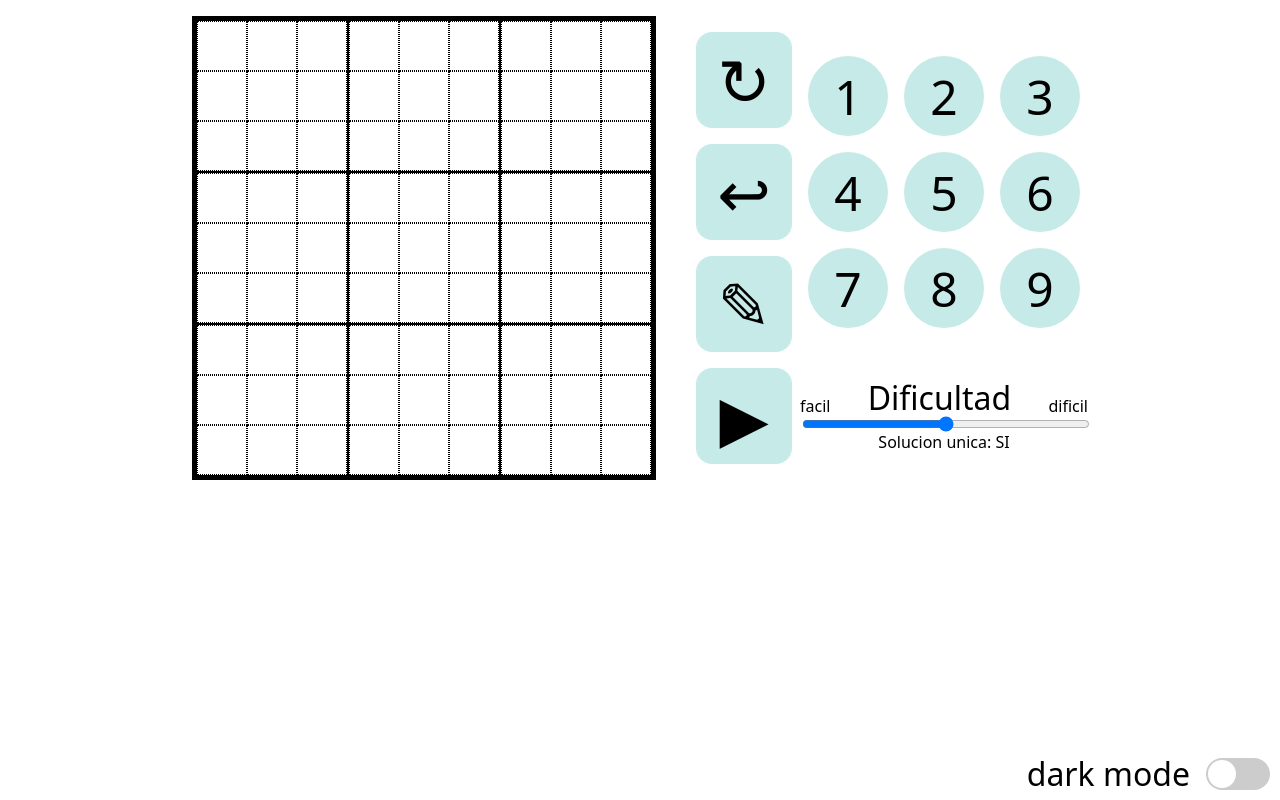
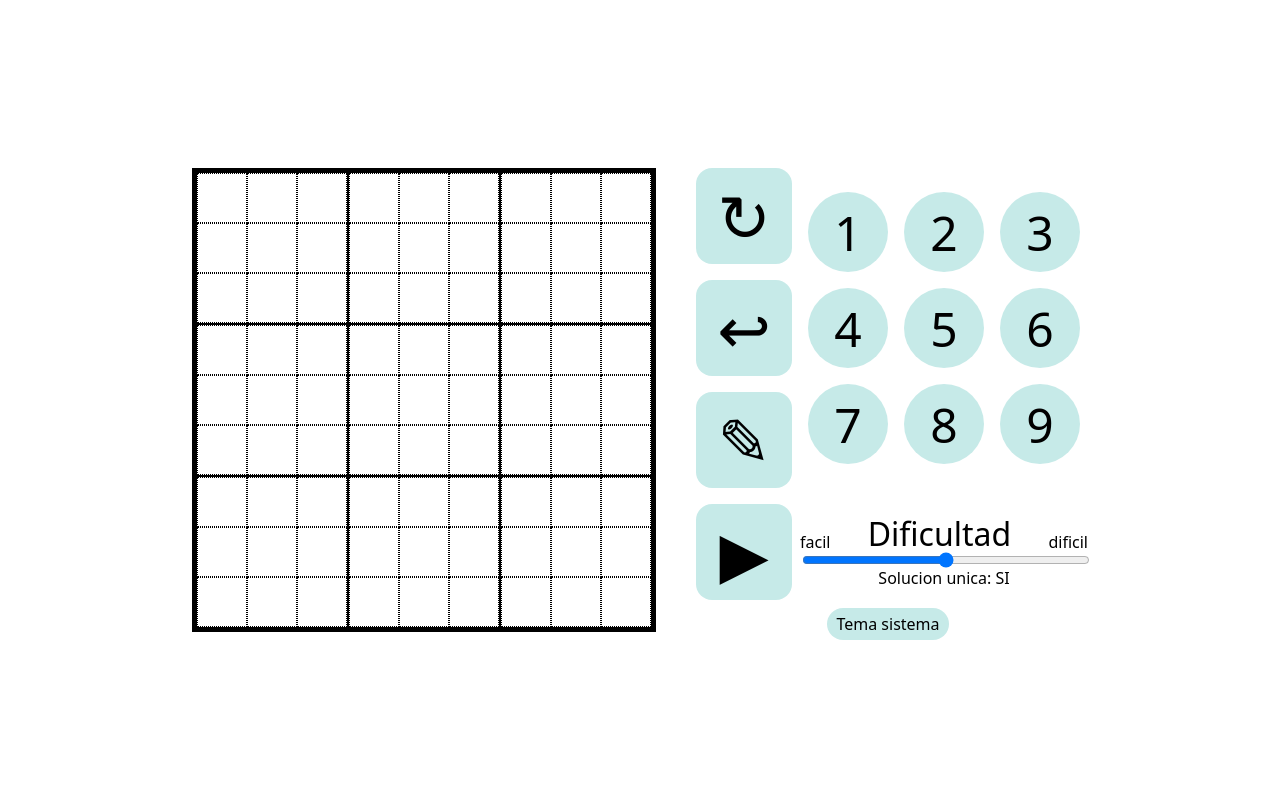
Before and after one commit to sebapereira111/sudoku, a React app: page / in a window 1280 px wide. Built offline with nearby package versions, Linux system fonts and the light colour scheme; the HTML template or start-up script is replaced by a standard one.

Commit message:
Se agrega boton para tema y logica sin persistencia

```diff
--- a/src/App.css
+++ b/src/App.css
@@ -5,9 +5,10 @@
     justify-content: center;
     align-items: center;
     width: 100%;
-
+    height: 100%;
     background-color: var(--bg);
     transition: background-color 0.5s, color 0.5s;
+    overflow-y: scroll;
 }
 
 .dark-mode-toggle-switch {
--- a/src/App.jsx
+++ b/src/App.jsx
@@ -6,7 +6,16 @@ import Controles from './components/controles/Controles.jsx';
 import { TableroProvider } from './context/TableroProvider.jsx';
 
 function App() {
-    const [darkMode, setDarkMode] = useState(window.matchMedia("(prefers-color-scheme: dark)").matches)
+    // La variable tema determina quien controla el tema, puede ser sistema, claro u oscuro
+    const [tema, setTema] = useState('sistema');
+    // La variable dark controla directamente el tema, depende del sistema o lo que elija el usuario
+    const [dark, setDark] = useState(window.matchMedia('(prefers-color-scheme: dark)').matches);
+
+    // listener para detectar cambio en tema del sistema
+    window.matchMedia('(prefers-color-scheme: dark)').addEventListener('change', (e) => {
+        setDark(e.matches);
+        console.log(`El usuario cambió a modo ${nuevoTema}`);
+    });
 
     function handleMouseDown(e) {
         if (!(e.target.id == 'dificultad')) {
@@ -14,34 +23,14 @@ function App() {
         }
     }
 
-    function handleChangeDarkMode(e) {
-        if (darkMode) {
-            setDarkMode(false);
-        } else {
-            setDarkMode(true);
-        }
-    }
-
     return (
         <>
-            <div className={darkMode ? 'fondo dark' : 'fondo light'} onMouseDown={handleMouseDown} >
+            <div className={dark ? 'fondo dark' : 'fondo light'} onMouseDown={handleMouseDown} >
                 <TableroProvider>
                     <Tablero />
-                    <Controles />
+                    <Controles tema={tema} setTema={setTema} setDark={setDark} />
                 </TableroProvider>
-                <div className='dark-mode-toggle-switch'>
-                    <span className='dark-switch-text'>dark mode</span>
-                    <div>
-                        <label className="toggle-switch">
-                        <input
-                        type="checkbox"
-                        checked={darkMode}
-                        onChange={handleChangeDarkMode}
-                        />
-                        <span className="slider"></span>
-                    </label>
-                    </div>
-                </div>
+
             </div>
         </>
     )
--- a/src/components/controles/Controles.css
+++ b/src/components/controles/Controles.css
@@ -47,7 +47,6 @@
     display: flex;
     flex-direction: row;
     align-items: center;
-
 }
 
 .contenedor-slider-dificultad {
@@ -85,3 +84,16 @@
 .oculto {
     display: none;
 }
+
+.contenedor-tema {
+    display: flex;
+    flex-direction: row;
+    justify-content: center;
+    align-items: center;
+}
+
+.contenedor-tema button {
+    height: 2rem;
+    font-size: 1rem;
+    color: var(--text);
+}
--- a/src/components/controles/Controles.jsx
+++ b/src/components/controles/Controles.jsx
@@ -4,7 +4,7 @@ import { generarTableroResultado } from '../../utils/generarTableroResultado';
 import { generarTableroInicial, unaSolucion } from '../../utils/generarTableroInicial';
 import { useTableroContext, useControlesContext } from '../../context/TableroProvider';
 
-function Controles() {
+function Controles({ tema, setTema, setDark }) {
     // Importamos las variables de contexto
     const {
         tableroInicial,
@@ -22,8 +22,6 @@ function Controles() {
 
     // Creamos un nuevo tablero
     function handleNuevo(e) {
-        e.stopPropagation();
-        e.preventDefault();
 
         const nuevoTableroResuldado = generarTableroResultado();
         const nuevoTableroInicial = generarTableroInicial(structuredClone(nuevoTableroResuldado), dificultad);
@@ -61,7 +59,23 @@ function Controles() {
     function handleChange(e) {
         e.stopPropagation();
         e.preventDefault();
+        console.log(e)
         inputChange(e, tableroInicial, boxSeleccionado, setBoxSeleccionado, setTableroActual, apuntesActivados, setApuntesActivados, tableroActual, apuntes, setApuntes, setDificultad);
+    }
+
+    function handleTema(e) {
+        e.stopPropagation();
+        e.preventDefault();
+        if (tema == 'sistema') {
+            setTema('claro');
+            setDark(false);
+        } else if (tema == 'claro') {
+            setTema('oscuro');
+            setDark(true);
+        } else {
+            setTema('sistema');
+            setDark(window.matchMedia('(prefers-color-scheme: dark)').matches);
+        }
     }
 
     return (
@@ -107,6 +121,9 @@ function Controles() {
                         </div>
                     </div>
                 </div>
+                <div className='contenedor-tema'>
+                   <button onMouseDown={handleTema} >{`Tema ${tema}`}</button>
+                </div>
             </div>
 
         </>
```
